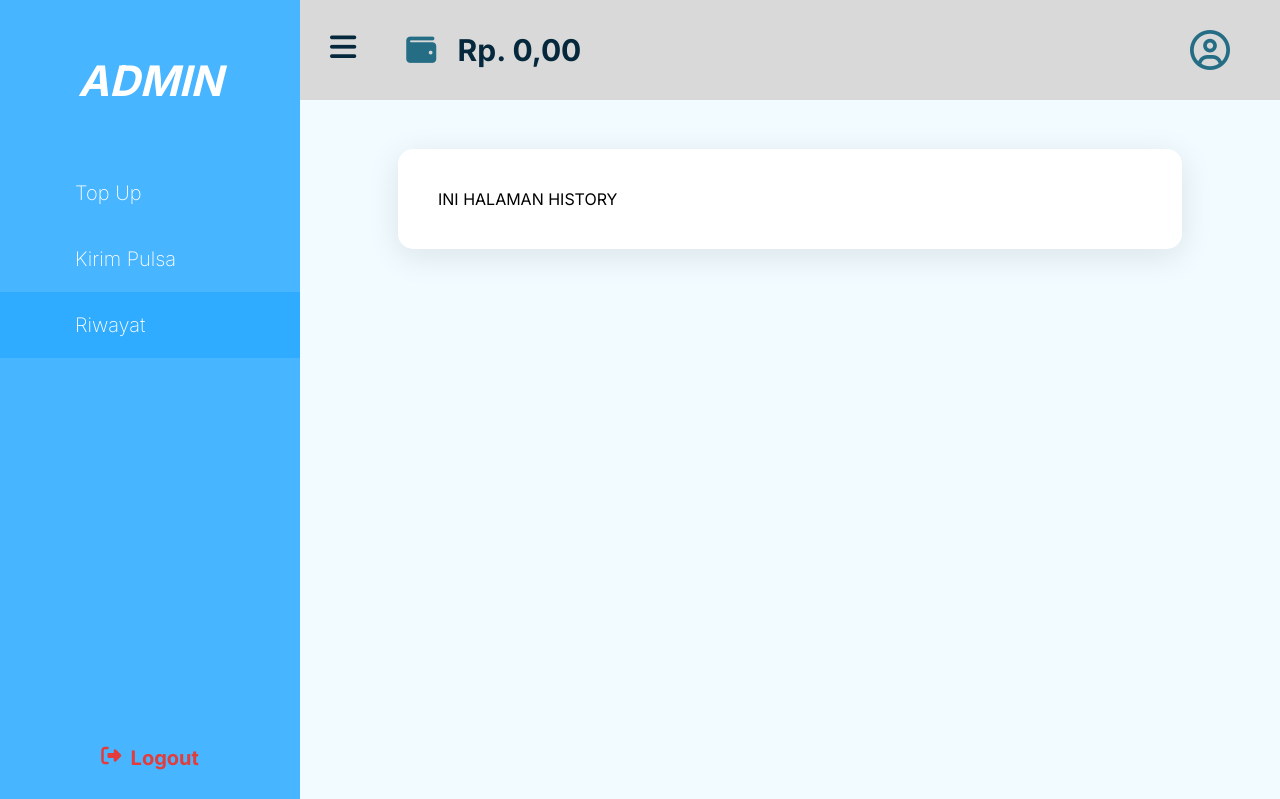
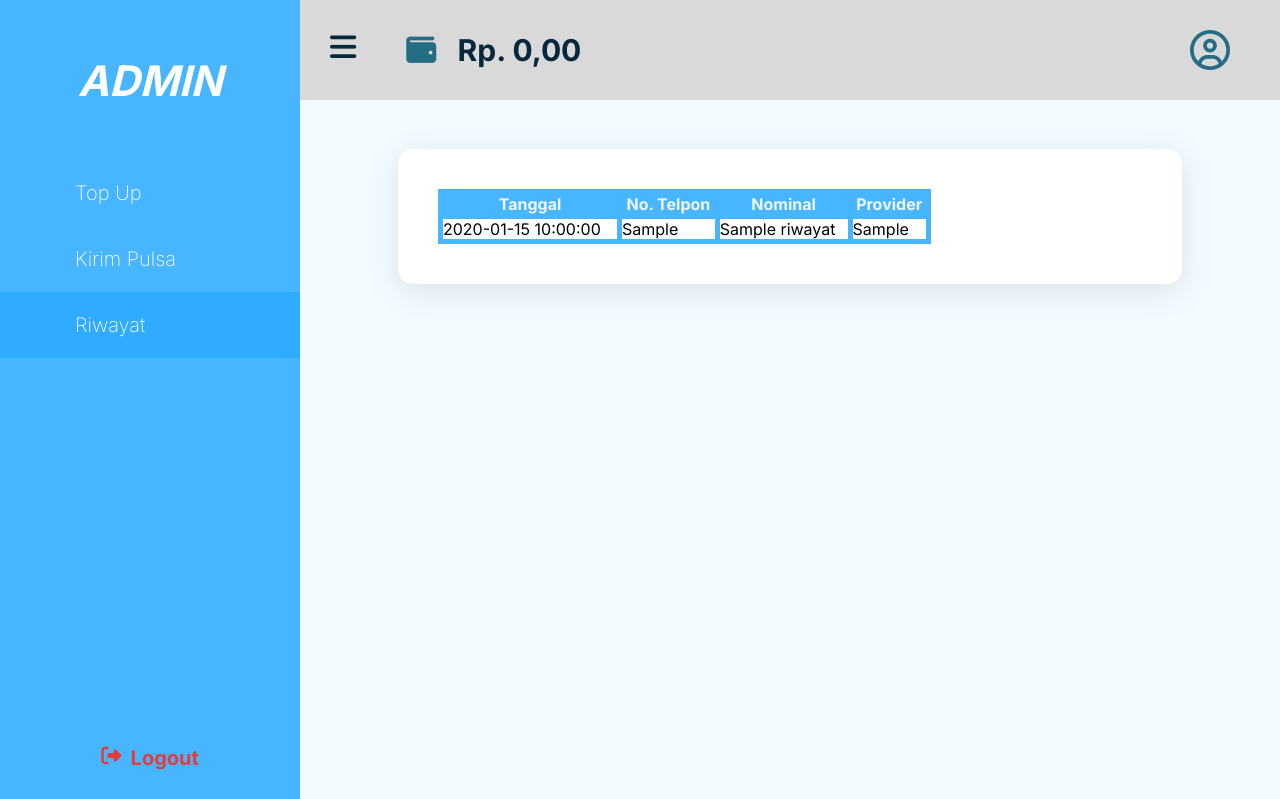
Before and after one commit to Shauqi12/tugas-kelompok, a PHP site: page /history in a window 1280 px wide. Shown: the top 799 px of the page. Run offline with PHP 8.4, Linux system fonts and the light colour scheme; tables that the repository leaves empty or names only in its code hold one stand-in row (values such as "Sample post"); data that the repository does not hold is empty; some libraries are stand-ins or nearby versions.

Commit message:
perubahan

```diff
--- /dev/null
+++ b/assets/css/history.css
@@ -0,0 +1,14 @@
+table{
+    width: 70%;
+}
+
+
+.card > table, th, td{
+    border: 5px solid var(--color-primary);
+    border-collapse: collapse ;
+}
+
+tr th{
+    background-color: var(--color-primary);
+    color: aliceblue;
+}
--- a/views/history.php
+++ b/views/history.php
@@ -1,3 +1,32 @@
+<?php
+//Terhubung ke Database
+$koneksi = mysqli_connect("localhost", "root", "", "latihan");
+
+//Mengirim Query
+$query = "SELECT * FROM riwayat";
+$result = mysqli_query($koneksi, $query);
+
+// Mengambil Data
+$data = mysqli_fetch_all($result, MYSQLI_ASSOC);
+
+?>
+
+
 <div class="card">
-    INI HALAMAN HISTORY
+    <table>
+    <tr>
+        <th>Tanggal</th>
+        <th>No. Telpon</th>
+        <th>Nominal</th>
+        <th>Provider</th>
+    </tr>
+    <?php foreach ($data as $row): ?>
+  <tr>
+    <td><?php echo $row['tanggal']; ?></td>
+    <td><?php echo $row['no_kartu']; ?></td>
+    <td><?php echo $row['nominal']; ?></td>
+    <td><?php echo $row['provider']; ?></td>
+  </tr>
+  <?php endforeach; ?>
+    </table>
 </div>
--- a/views/layout.php
+++ b/views/layout.php
@@ -18,6 +18,7 @@
     <meta name="viewport" content="width=device-width, initial-scale=1.0">
     <title><?= $pageTitle ?> - Pulsa</title>
     <link rel="stylesheet" href="../assets/css/style.css">
+    <link rel="stylesheet" href="../assets/css/history.css">
     <link rel="stylesheet" href="https://cdnjs.cloudflare.com/ajax/libs/font-awesome/6.3.0/css/all.min.css"
     integrity="sha512-SzlrxWUlpfuzQ+pcUCosxcglQRNAq/DZjVsC0lE40xsADsfeQoEypE+enwcOiGjk/bSuGGKHEyjSoQ1zVisanQ=="
     crossorigin="anonymous" referrerpolicy="no-referrer" />
```
